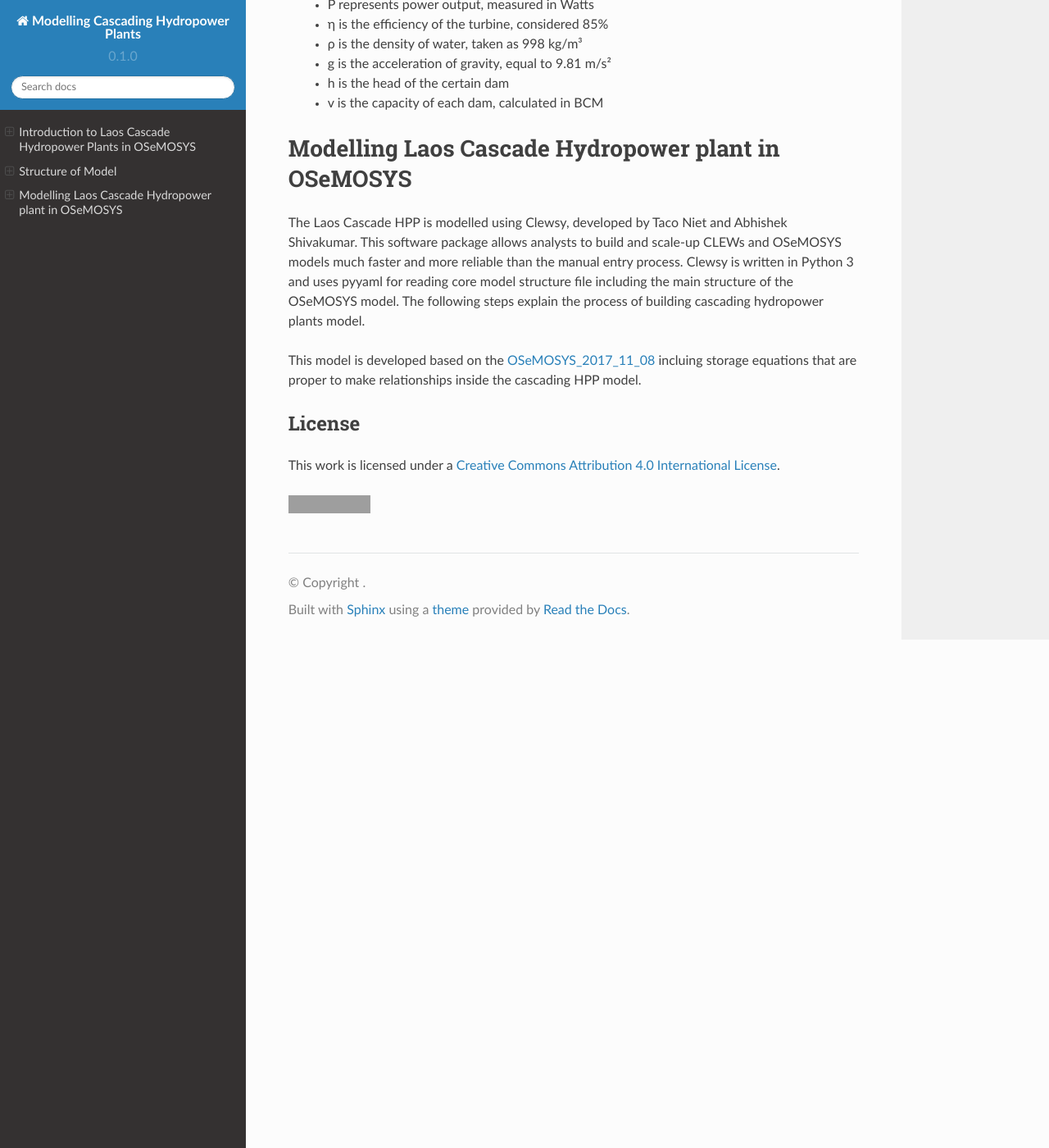
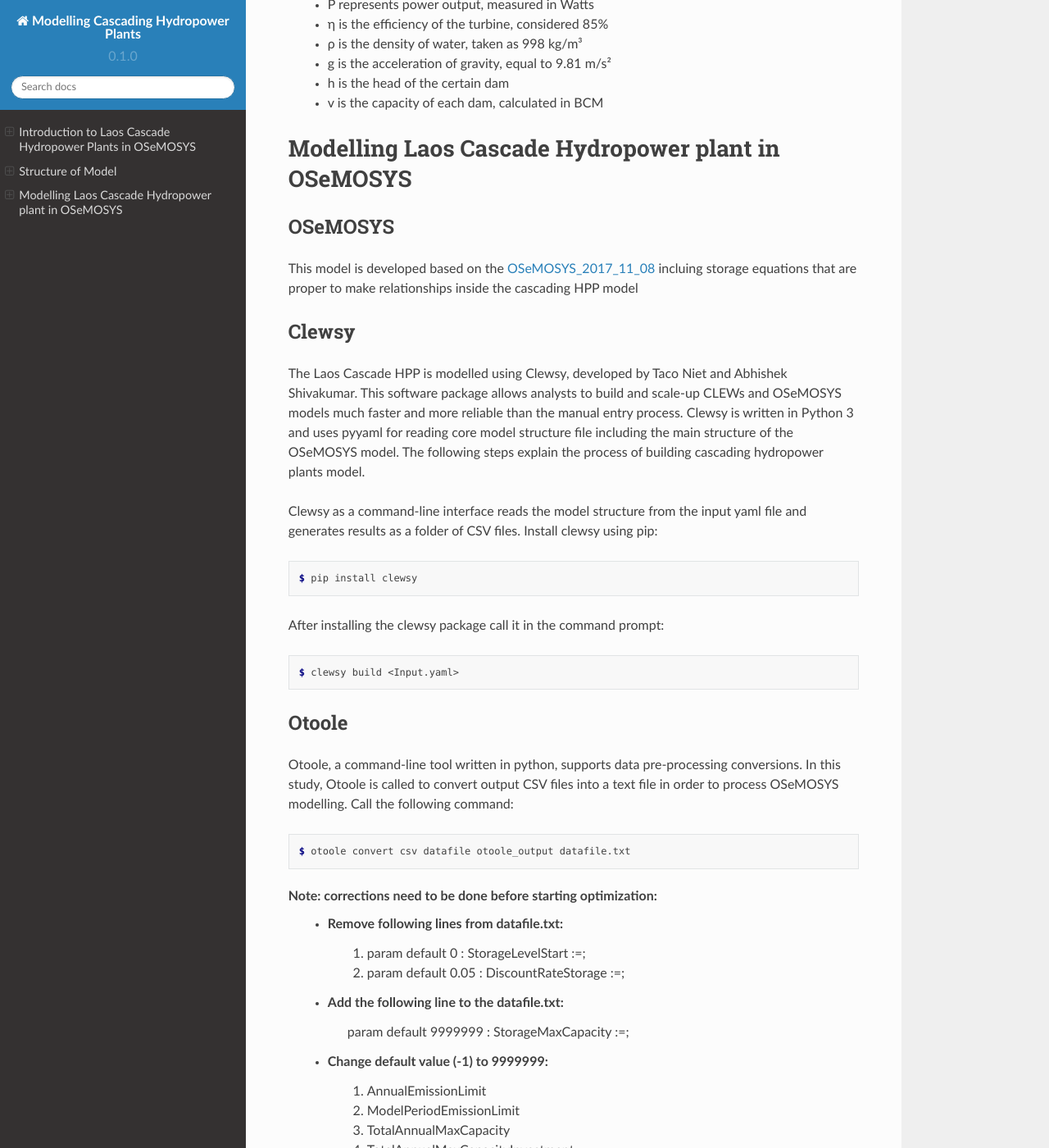
Before and after one commit to YSaedi/Laos_Cascading_HydropowerPlants, a Sphinx documentation site: the page built from docs/source/index.rst, in a window 1280 px wide and 1400 px high, scrolled down 3712 px. Shown: the whole window at 82% size. Built offline with Sphinx 7.4.7 and the Read the Docs theme 2.0.0, drawn with Linux system fonts in a browser that asks for light colours; some of the changed text lies outside the part shown; grey boxes are pictures that could not be loaded.

Commit message:
Update index.rst

```diff
--- a/docs/source/index.rst
+++ b/docs/source/index.rst
@@ -131,9 +131,53 @@
 
 Modelling Laos Cascade Hydropower plant in OSeMOSYS
 ========================================================
+
+OSeMOSYS
+------------------------------------------------------
+This model is developed based on the `OSeMOSYS_2017_11_08 <https://github.com/OSeMOSYS/OSeMOSYS_GNU_MathProg/blob/AlternateStorageCode/src/osemosys_short.txt/>`_ incluing storage equations that are proper to make relationships inside the cascading HPP model
+
+Clewsy
+------------------------------------------------------
 The Laos Cascade HPP is modelled using Clewsy, developed by Taco Niet and Abhishek Shivakumar. This software package allows analysts to build and scale-up CLEWs and OSeMOSYS models much faster and more reliable than the manual entry process. Clewsy is written in Python 3 and uses pyyaml for reading core model structure file including the main structure of the OSeMOSYS model. The following steps explain the process of building cascading hydropower plants model.
 
-This model is developed based on the `OSeMOSYS_2017_11_08 <https://github.com/OSeMOSYS/OSeMOSYS_GNU_MathProg/blob/AlternateStorageCode/src/osemosys_short.txt/>`_ incluing storage equations that are proper to make relationships inside the cascading HPP model.
+Clewsy as a command-line interface reads the model structure from the input yaml file and generates results as a folder of CSV files. Install clewsy using pip:
+
+.. code-block:: console
+
+    $ pip install clewsy
+
+After installing the clewsy package call it in the command prompt:
+
+.. code-block:: console
+
+    $ clewsy build <Input.yaml>
+
+Otoole
+-----------------------------------------------------------
+Otoole, a command-line tool written in python, supports data pre-processing conversions.  In this study, Otoole is called to convert output CSV files into a text file in order to process OSeMOSYS modelling. Call the following command:
+
+.. code-block:: console
+
+    $ otoole convert csv datafile otoole_output datafile.txt
+
+Note: corrections need to be done before starting optimization:
+ *   Remove following lines from datafile.txt:
+      1. param default 0 : StorageLevelStart :=;
+      2. param default 0.05 : DiscountRateStorage :=;
+
+ *   Add the following line to the datafile.txt:
+      param default 9999999 : StorageMaxCapacity :=;
+
+ *   Change default value (-1) to 9999999:
+      1.  AnnualEmissionLimit
+      2.  ModelPeriodEmissionLimit
+      3.  TotalAnnualMaxCapacity
+      4.  TotalAnnualMaxCapacityInvestment
+      5.  TotalTechnologyAnnualActivityUpperLimit
+      6.  TotalTechnologyModelPeriodActivityUpperLimit
+
+
+
 
 
 
```
